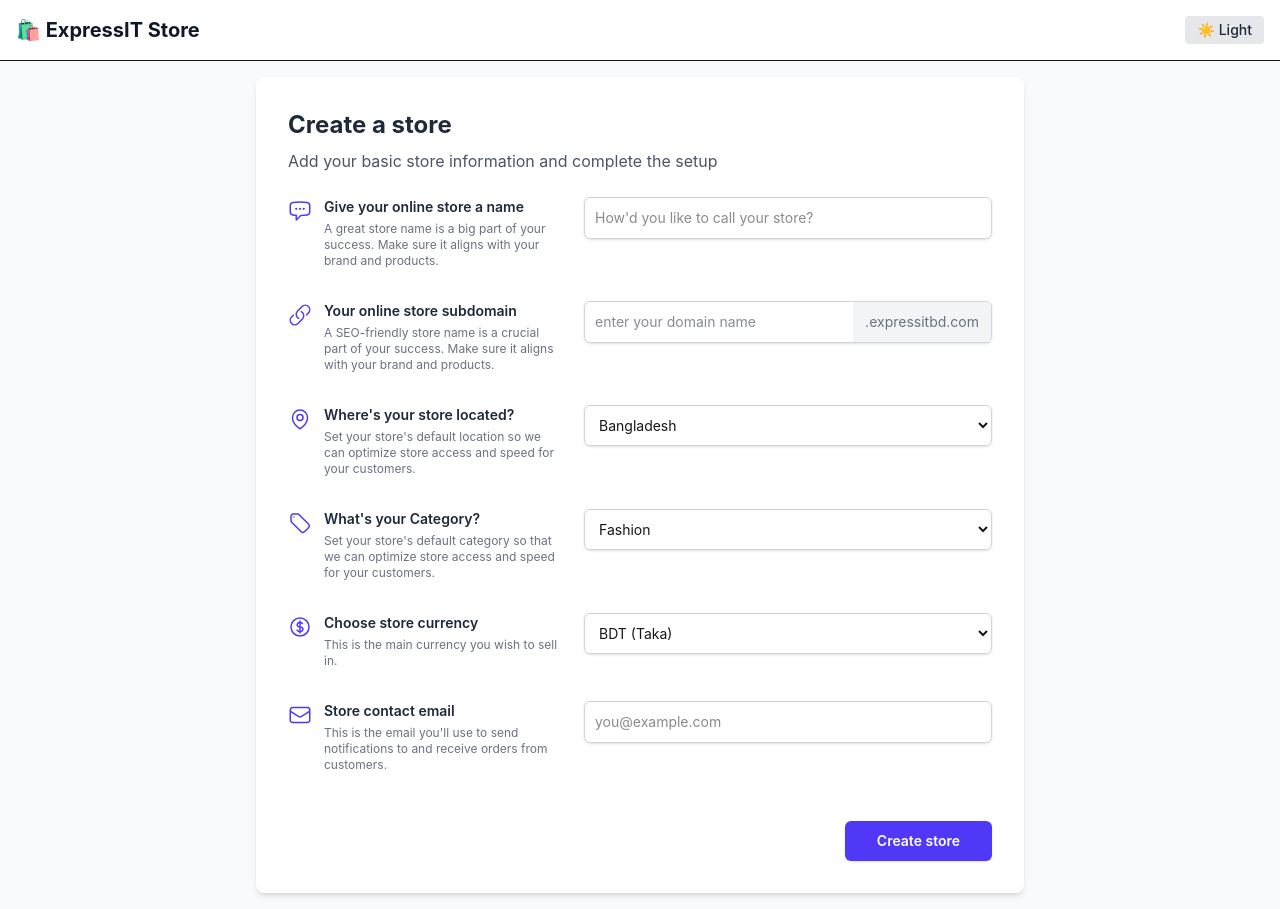
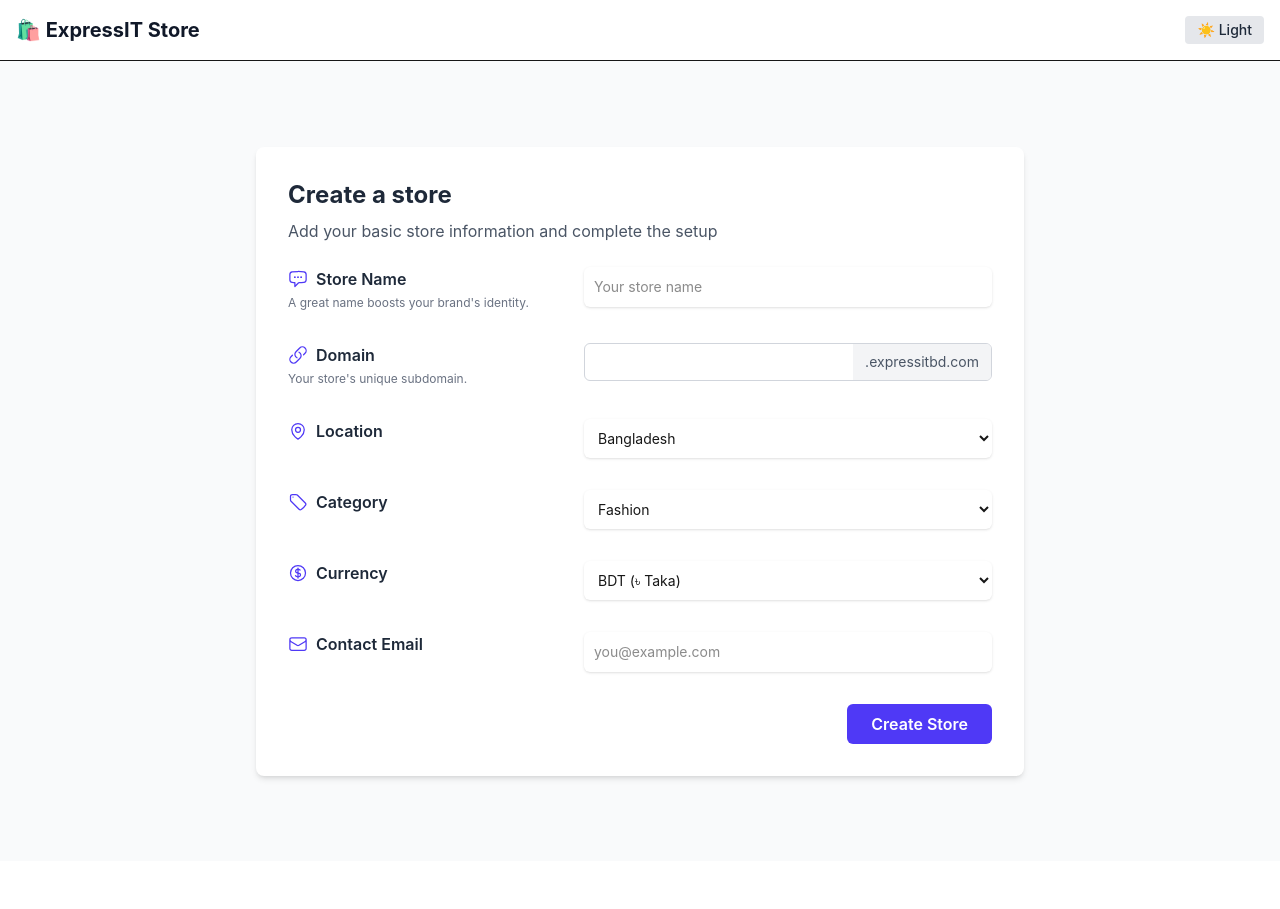
Before and after one commit to shahedzaman612/expressit-store, a Next.js app: page / in a window 1280 px wide. After the commit the page ends 861 px from the top, so only its background shows below. Built offline with nearby package versions, Linux system fonts and the light colour scheme.

Commit message:
Fix: escape apostrophes for deployment

```diff
--- a/src/componants/StoreForm.tsx
+++ b/src/componants/StoreForm.tsx
@@ -1,4 +1,3 @@
-// src/components/StoreForm.tsx
 "use client";
 
 import { useState, useEffect } from "react";
@@ -19,25 +18,21 @@ export default function StoreForm() {
   const router = useRouter();
   const [storeName, setStoreName] = useState("");
   const [domain, setDomain] = useState("");
-  const [email, setEmail] = useState(""); // Removed default to allow empty state for validation
+  const [email, setEmail] = useState("");
   const [category, setCategory] = useState("Fashion");
   const [location, setLocation] = useState("Bangladesh");
   const [currency, setCurrency] = useState("BDT");
 
-  // States for validation errors
   const [storeNameError, setStoreNameError] = useState("");
   const [emailError, setEmailError] = useState("");
-  // Domain validation states
   const [domainStatus, setDomainStatus] = useState<DomainStatus>("idle");
   const [domainMessage, setDomainMessage] = useState("");
-
   const [isSubmitting, setIsSubmitting] = useState(false);
   const debouncedDomain = useDebounce(domain, 500);
 
-  // --- Validation Functions ---
   const validateStoreName = (name: string): boolean => {
-    if (name.trim().length > 0 && name.trim().length < 3) {
-      setStoreNameError("Store name must be at least 3 characters long");
+    if (name.trim().length < 3) {
+      setStoreNameError("Store name must be at least 3 characters");
       return false;
     }
     setStoreNameError("");
@@ -45,50 +40,13 @@ export default function StoreForm() {
   };
 
   const validateEmail = (emailValue: string): boolean => {
-    if (emailValue.trim().length === 0) {
-      // Let required attribute handle empty, or set specific message if needed on blur
-      setEmailError("");
-      return true; // Or false if you want to force an error on empty even before submit
-    }
     const emailRegex = /^[^\s@]+@[^\s@]+\.[^\s@]+$/;
     if (!emailRegex.test(emailValue)) {
-      setEmailError("Invalid email format!");
+      setEmailError("Invalid email format");
       return false;
     }
     setEmailError("");
     return true;
-  };
-
-  // --- Event Handlers with Validation ---
-  const handleStoreNameChange = (e: React.ChangeEvent<HTMLInputElement>) => {
-    const newName = e.target.value;
-    setStoreName(newName);
-    if (newName.trim().length > 0) {
-      // Only validate if there's some input
-      validateStoreName(newName);
-    } else {
-      setStoreNameError(""); // Clear error if field is emptied
-    }
-  };
-
-  const handleEmailChange = (e: React.ChangeEvent<HTMLInputElement>) => {
-    const newEmail = e.target.value;
-    setEmail(newEmail);
-    if (newEmail.trim().length > 0) {
-      // Only validate if there's some input
-      validateEmail(newEmail);
-    } else {
-      setEmailError(""); // Clear error if field is emptied
-    }
-  };
-
-  const handleEmailBlur = () => {
-    if (email.trim().length === 0) {
-      // You could set an error here if you want to show "required" on blur
-      // For now, matching the image, it seems errors appear on invalid input or submit
-    } else {
-      validateEmail(email);
-    }
   };
 
   useEffect(() => {
@@ -97,9 +55,10 @@ export default function StoreForm() {
       setDomainMessage("");
       return;
     }
+
     const checkDomain = async () => {
       setDomainStatus("checking");
-      setDomainMessage("Checking..."); // Show checking message
+      setDomainMessage("Checking...");
       try {
         const response = await fetch(
           `https://interview-task-green.vercel.app/task/domains/check/${debouncedDomain}.expressitbd.com`
@@ -107,195 +66,140 @@ export default function StoreForm() {
         const data = await response.json();
         if (data.taken) {
           setDomainStatus("taken");
-          setDomainMessage("Not Available Domain. Re-enter!");
+          setDomainMessage("Not available. Please re-enter.");
         } else {
           setDomainStatus("available");
           setDomainMessage("Domain is available!");
         }
-      } catch (error) {
+      } catch {
         setDomainStatus("taken");
-        setDomainMessage("Error checking domain. Please try again.");
-        console.error("Domain check failed:", error);
+        setDomainMessage("Error checking domain. Try again.");
       }
     };
+
     checkDomain();
   }, [debouncedDomain]);
 
   const handleSubmit = async (e: React.FormEvent) => {
     e.preventDefault();
 
-    // Run all validations before submitting
     const isStoreNameValid = validateStoreName(storeName);
     const isEmailValid = validateEmail(email);
     const isDomainReady =
       domainStatus === "available" && debouncedDomain.trim().length > 0;
 
-    if (
-      !isDomainReady &&
-      debouncedDomain.trim().length > 0 &&
-      domainStatus !== "checking"
-    ) {
-      // If domain has been typed but is not available (and not currently checking)
-      // The domainMessage should already be showing "Not Available..."
-    } else if (!isDomainReady && debouncedDomain.trim().length === 0) {
-      setDomainStatus("taken"); // Consider empty domain as an issue for submission
+    if (!isDomainReady && debouncedDomain.trim().length === 0) {
+      setDomainStatus("taken");
       setDomainMessage("Domain cannot be empty.");
     }
 
-    if (!isStoreNameValid || !isEmailValid || !isDomainReady) {
-      // If store name or email is empty and required, the browser's default validation will also trigger
-      // Focus on the first invalid field maybe (optional)
-      return;
-    }
+    if (!isStoreNameValid || !isEmailValid || !isDomainReady) return;
 
     setIsSubmitting(true);
-    const storeData = {
-      name: storeName,
-      currency: currency,
-      country: location,
-      domain: debouncedDomain, // Use debouncedDomain for submission
-      category: category,
-      email: email,
-    };
     try {
-      const response = await fetch(
+      const res = await fetch(
         "https://interview-task-green.vercel.app/task/stores/create",
         {
           method: "POST",
           headers: { "Content-Type": "application/json" },
-          body: JSON.stringify(storeData),
+          body: JSON.stringify({
+            name: storeName,
+            currency,
+            country: location,
+            domain: debouncedDomain,
+            category,
+            email,
+          }),
         }
       );
-      if (!response.ok) {
-        const errorData = await response.json();
-        throw new Error(errorData.message || "Failed to create store.");
-      }
+
+      if (!res.ok) throw new Error((await res.json()).message);
+
       alert("Store created successfully! Redirecting...");
       router.push("/Products");
-    } catch (error) {
-      console.error("Store creation failed:", error);
-      alert(
-        `Error: ${
-          error instanceof Error ? error.message : "An unknown error occurred"
-        }`
-      );
+    } catch (err: any) {
+      alert("Error: " + (err.message || "Unknown error"));
     } finally {
       setIsSubmitting(false);
     }
   };
 
-  // --- Input Styling Classes ---
   const getInputClass = (error?: string, success?: boolean) => {
-    const Suffix = "block w-full rounded-md shadow-sm sm:text-sm p-2.5 ";
+    const base = "block w-full rounded-md shadow-sm sm:text-sm p-2.5 ";
     if (error)
-      return (
-        Suffix + "border-red-500 border focus:border-red-500 focus:ring-red-500"
-      );
+      return base + "border-red-500 focus:ring-red-500 focus:border-red-500";
     if (success)
       return (
-        Suffix +
-        "border-green-500 border focus:border-green-500 focus:ring-green-500"
+        base + "border-green-500 focus:ring-green-500 focus:border-green-500"
       );
-    return (
-      Suffix +
-      "border-gray-300 border focus:border-indigo-500 focus:ring-indigo-500"
-    );
-  };
-
-  const getDomainInputBorderClass = () => {
-    // This will apply to the container div of the domain input
-    if (domainStatus === "taken")
-      return "border-red-500 focus-within:border-red-500 focus-within:ring-red-500";
-    if (domainStatus === "available")
-      return "border-green-500 focus-within:border-green-500 focus-within:ring-green-500";
-    return "border-gray-300 focus-within:border-indigo-500 focus-within:ring-indigo-500";
+    return base + "border-gray-300 focus:ring-indigo-500 focus:border-indigo-500";
   };
 
   return (
     <form onSubmit={handleSubmit} className="space-y-8" noValidate>
-      {" "}
-      {/* noValidate to handle custom validation display */}
-      {/* Store Name Input */}
-      <div className="flex items-start justify-between space-x-6">
+      {/* Store Name */}
+      <div className="flex justify-between gap-6">
         <div className="w-2/5">
-          <div className="flex items-start space-x-3">
-            <ChatBubbleLeftEllipsisIcon className="h-6 w-6 text-indigo-600 mt-0.5 flex-shrink-0" />
-            <div>
-              <label
-                htmlFor="storeName"
-                className="block text-sm font-semibold text-gray-800"
-              >
-                Give your online store a name
+          <label className="font-semibold text-gray-800 flex items-center gap-2">
+            <ChatBubbleLeftEllipsisIcon className="w-5 h-5 text-indigo-600" />
+            Store Name
           </label>
-              <p className="mt-1 text-xs text-gray-500">
-                A great store name is a big part of your success. Make sure it
-                aligns with your brand and products.
+          <p className="text-xs text-gray-500 mt-1">
+            A great name boosts your brand&apos;s identity.
           </p>
-            </div>
-          </div>
         </div>
         <div className="w-3/5">
           <input
             type="text"
-            id="storeName"
+            placeholder="Your store name"
             value={storeName}
-            onChange={handleStoreNameChange} // Use new handler
-            onBlur={() => validateStoreName(storeName)} // Validate on blur too
-            placeholder="How'd you like to call your store?"
+            onChange={(e) => setStoreName(e.target.value)}
+            onBlur={() => validateStoreName(storeName)}
             className={getInputClass(storeNameError)}
             required
-            minLength={3} // HTML5 validation as fallback
           />
           {storeNameError && (
             <p className="mt-1 text-xs text-red-600">{storeNameError}</p>
           )}
         </div>
       </div>
-      {/* Domain Input */}
-      <div className="flex items-start justify-between space-x-6">
+
+      {/* Domain */}
+      <div className="flex justify-between gap-6">
         <div className="w-2/5">
-          <div className="flex items-start space-x-3">
-            <LinkIcon className="h-6 w-6 text-indigo-600 mt-0.5 flex-shrink-0" />
-            <div>
-              <label
-                htmlFor="domain"
-                className="block text-sm font-semibold text-gray-800"
-              >
-                Your online store subdomain
+          <label className="font-semibold text-gray-800 flex items-center gap-2">
+            <LinkIcon className="w-5 h-5 text-indigo-600" />
+            Domain
           </label>
-              <p className="mt-1 text-xs text-gray-500">
-                A SEO-friendly store name is a crucial part of your success.
-                Make sure it aligns with your brand and products.
+          <p className="text-xs text-gray-500 mt-1">
+            Your store&apos;s unique subdomain.
           </p>
-            </div>
-          </div>
         </div>
         <div className="w-3/5">
           <div
-            className={`flex items-center rounded-md shadow-sm border focus-within:ring-1 ${getDomainInputBorderClass()}`}
+            className={`flex border rounded-md overflow-hidden ${
+              domainStatus === "taken"
+                ? "border-red-500"
+                : domainStatus === "available"
+                ? "border-green-500"
+                : "border-gray-300"
+            }`}
           >
             <input
               type="text"
-              id="domain"
               value={domain}
-              onChange={(e) => setDomain(e.target.value)} // Domain API handles validation feedback
-              placeholder="enter your domain name"
-              className="block w-full rounded-l-md border-0 p-2.5 text-gray-900 ring-0 focus:ring-0 sm:text-sm flex-grow"
+              onChange={(e) => setDomain(e.target.value)}
+              className="flex-grow p-2 text-sm"
               required
             />
-            <span className="inline-flex items-center rounded-r-md border-0 bg-gray-100 px-3 py-2.5 text-sm text-gray-500">
+            <span className="px-3 py-2 text-sm bg-gray-100 text-gray-600">
               .expressitbd.com
             </span>
           </div>
-          {domainMessage &&
-            (domainStatus === "taken" ||
-              domainStatus === "available" ||
-              domainStatus === "checking" ||
-              (domainStatus === "idle" && domain.length > 0)) && (
+          {domainMessage && (
             <p
               className={`mt-1 text-xs ${
-                  domainStatus === "taken" ||
-                  (domainStatus === "idle" && domainMessage)
+                domainStatus === "taken"
                   ? "text-red-600"
                   : domainStatus === "available"
                   ? "text-green-600"
@@ -307,61 +211,39 @@ export default function StoreForm() {
           )}
         </div>
       </div>
-      {/* Where's your store located? (No specific validation shown in image) */}
-      <div className="flex items-start justify-between space-x-6">
+
+      {/* Location */}
+      <div className="flex justify-between gap-6">
         <div className="w-2/5">
-          <div className="flex items-start space-x-3">
-            <MapPinIcon className="h-6 w-6 text-indigo-600 mt-0.5 flex-shrink-0" />
-            <div>
-              <label
-                htmlFor="location"
-                className="block text-sm font-semibold text-gray-800"
-              >
-                Where's your store located?
+          <label className="font-semibold text-gray-800 flex items-center gap-2">
+            <MapPinIcon className="w-5 h-5 text-indigo-600" />
+            Location
           </label>
-              <p className="mt-1 text-xs text-gray-500">
-                Set your store's default location so we can optimize store
-                access and speed for your customers.
-              </p>
-            </div>
-          </div>
         </div>
         <div className="w-3/5">
           <select
-            id="location"
             value={location}
             onChange={(e) => setLocation(e.target.value)}
-            className={getInputClass()} // Default styling
+            className={getInputClass()}
           >
             <option>Bangladesh</option>
           </select>
         </div>
       </div>
-      {/* What's your Category? (No specific validation shown in image) */}
-      <div className="flex items-start justify-between space-x-6">
+
+      {/* Category */}
+      <div className="flex justify-between gap-6">
         <div className="w-2/5">
-          <div className="flex items-start space-x-3">
-            <TagIcon className="h-6 w-6 text-indigo-600 mt-0.5 flex-shrink-0" />
-            <div>
-              <label
-                htmlFor="category"
-                className="block text-sm font-semibold text-gray-800"
-              >
-                What's your Category?
+          <label className="font-semibold text-gray-800 flex items-center gap-2">
+            <TagIcon className="w-5 h-5 text-indigo-600" />
+            Category
           </label>
-              <p className="mt-1 text-xs text-gray-500">
-                Set your store's default category so that we can optimize store
-                access and speed for your customers.
-              </p>
-            </div>
-          </div>
         </div>
         <div className="w-3/5">
           <select
-            id="category"
             value={category}
             onChange={(e) => setCategory(e.target.value)}
-            className={getInputClass()} // Default styling
+            className={getInputClass()}
           >
             <option>Fashion</option>
             <option>Electronics</option>
@@ -369,62 +251,41 @@ export default function StoreForm() {
           </select>
         </div>
       </div>
-      {/* Choose store currency (No specific validation shown in image) */}
-      <div className="flex items-start justify-between space-x-6">
+
+      {/* Currency */}
+      <div className="flex justify-between gap-6">
         <div className="w-2/5">
-          <div className="flex items-start space-x-3">
-            <CurrencyDollarIcon className="h-6 w-6 text-indigo-600 mt-0.5 flex-shrink-0" />
-            <div>
-              <label
-                htmlFor="currency"
-                className="block text-sm font-semibold text-gray-800"
-              >
-                Choose store currency
+          <label className="font-semibold text-gray-800 flex items-center gap-2">
+            <CurrencyDollarIcon className="w-5 h-5 text-indigo-600" />
+            Currency
           </label>
-              <p className="mt-1 text-xs text-gray-500">
-                This is the main currency you wish to sell in.
-              </p>
-            </div>
-          </div>
         </div>
         <div className="w-3/5">
           <select
-            id="currency"
             value={currency}
             onChange={(e) => setCurrency(e.target.value)}
-            className={getInputClass()} // Default styling
+            className={getInputClass()}
           >
-            <option value="BDT">BDT (Taka)</option>
+            <option value="BDT">BDT (৳ Taka)</option>
           </select>
         </div>
       </div>
-      {/* Store contact email */}
-      <div className="flex items-start justify-between space-x-6">
+
+      {/* Email */}
+      <div className="flex justify-between gap-6">
         <div className="w-2/5">
-          <div className="flex items-start space-x-3">
-            <EnvelopeIcon className="h-6 w-6 text-indigo-600 mt-0.5 flex-shrink-0" />
-            <div>
-              <label
-                htmlFor="email"
-                className="block text-sm font-semibold text-gray-800"
-              >
-                Store contact email
+          <label className="font-semibold text-gray-800 flex items-center gap-2">
+            <EnvelopeIcon className="w-5 h-5 text-indigo-600" />
+            Contact Email
           </label>
-              <p className="mt-1 text-xs text-gray-500">
-                This is the email you'll use to send notifications to and
-                receive orders from customers.
-              </p>
-            </div>
-          </div>
         </div>
         <div className="w-3/5">
           <input
             type="email"
-            id="email"
+            placeholder="you@example.com"
             value={email}
-            onChange={handleEmailChange} // Use new handler
-            onBlur={handleEmailBlur} // Validate on blur
-            placeholder="you@example.com"
+            onChange={(e) => setEmail(e.target.value)}
+            onBlur={() => validateEmail(email)}
             className={getInputClass(emailError)}
             required
           />
@@ -433,14 +294,15 @@ export default function StoreForm() {
           )}
         </div>
       </div>
-      {/* Submit Button */}
-      <div className="flex justify-end pt-4">
+
+      {/* Submit */}
+      <div className="flex justify-end">
         <button
           type="submit"
-          disabled={isSubmitting || domainStatus === "checking"} // Also disable if domain is being checked
-          className="rounded-md bg-indigo-600 px-8 py-2.5 text-sm font-semibold text-white shadow-sm hover:bg-indigo-500 disabled:cursor-not-allowed disabled:opacity-50"
+          disabled={isSubmitting || domainStatus === "checking"}
+          className="bg-indigo-600 text-white px-6 py-2 rounded-md font-semibold hover:bg-indigo-500 disabled:opacity-50 disabled:cursor-not-allowed"
         >
-          {isSubmitting ? "Creating..." : "Create store"}
+          {isSubmitting ? "Creating..." : "Create Store"}
         </button>
       </div>
     </form>
```
Lines whose indentation alone changed are shown as unchanged.
